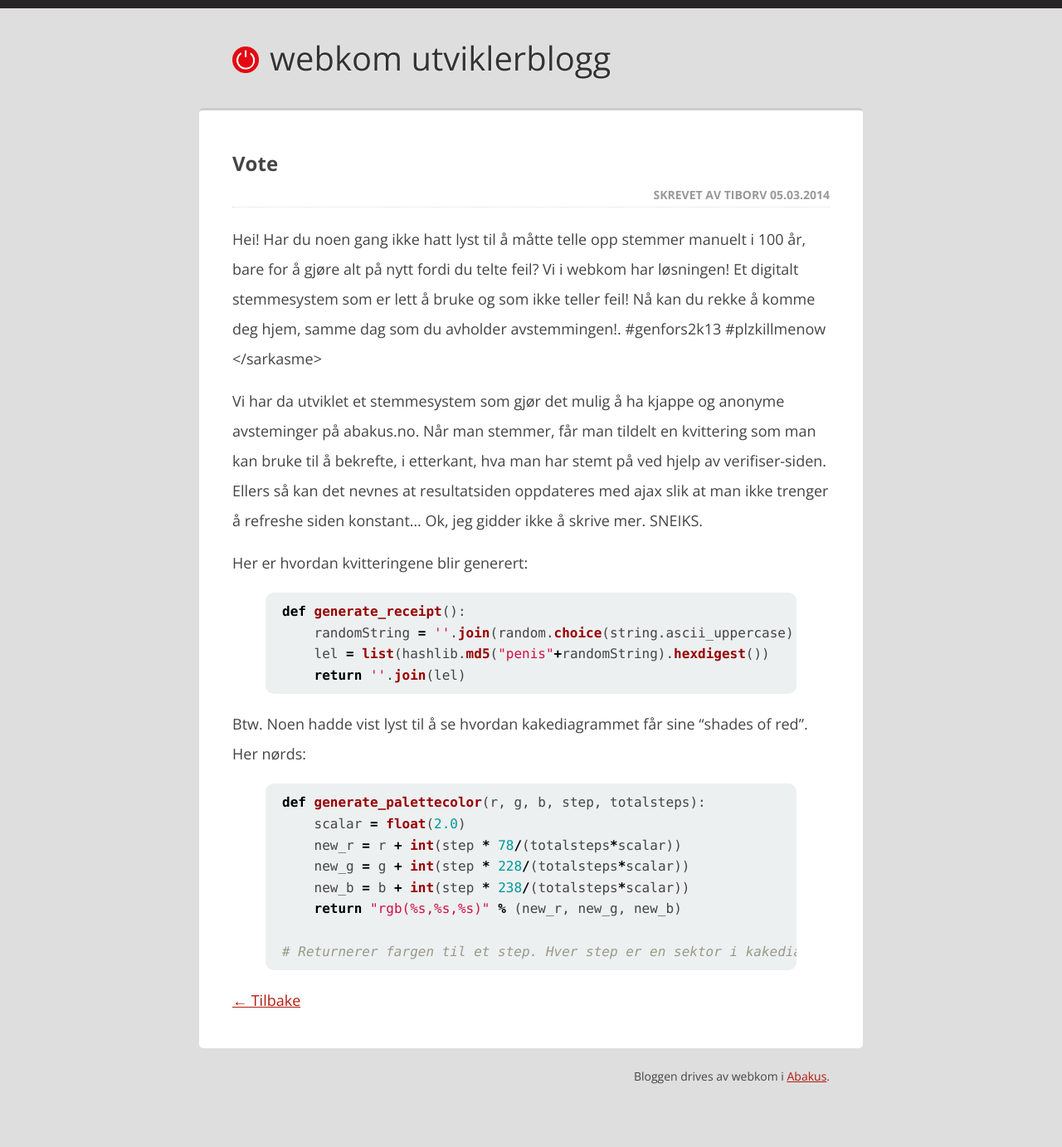
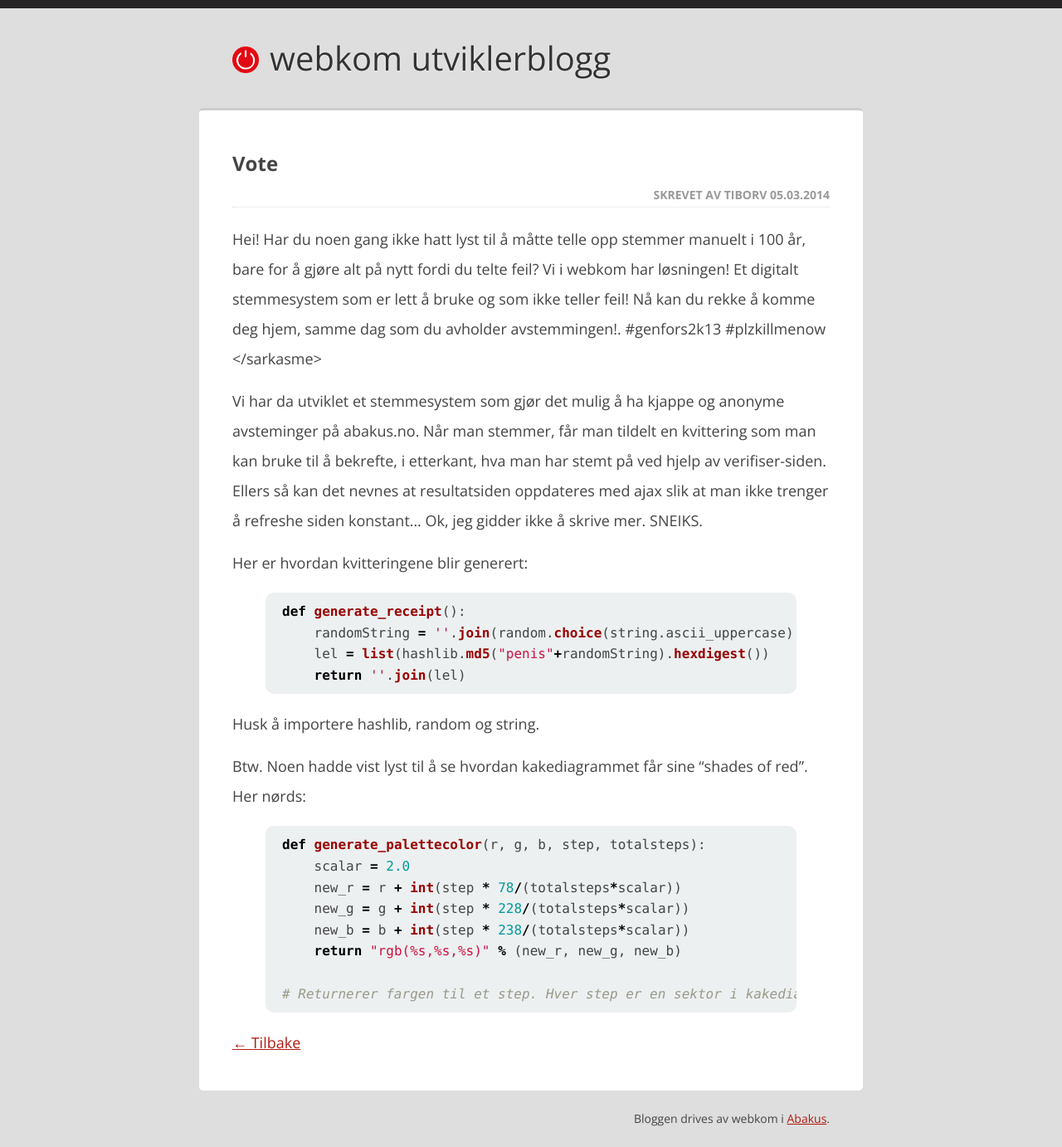
Before and after one commit to webkom/webkom.github.io, a Jekyll site: the page built from _posts/2014-03-05-vote.md, in a window 1280 px wide. Shown: the whole page at 83% size. Built offline with Jekyll 4.4.1, drawn with Linux system fonts in a browser that asks for light colours; before the commit the page ends 1331 px from its top, so only the background shows below that.

Commit message:
2014-03-05-vote

```diff
--- a/_posts/2014-03-05-vote.md
+++ b/_posts/2014-03-05-vote.md
@@ -19,13 +19,14 @@ def generate_receipt():
     return ''.join(lel)
 
 {% endhighlight %}
+Husk å importere hashlib, random og string.
 
 Btw. Noen hadde vist lyst til å se hvordan kakediagrammet får sine "shades of red".
 Her nørds:
 {% highlight python %}
 
 def generate_palettecolor(r, g, b, step, totalsteps):
-    scalar = float(2.0)
+    scalar = 2.0
     new_r = r + int(step * 78/(totalsteps*scalar))
     new_g = g + int(step * 228/(totalsteps*scalar))
     new_b = b + int(step * 238/(totalsteps*scalar))
```
